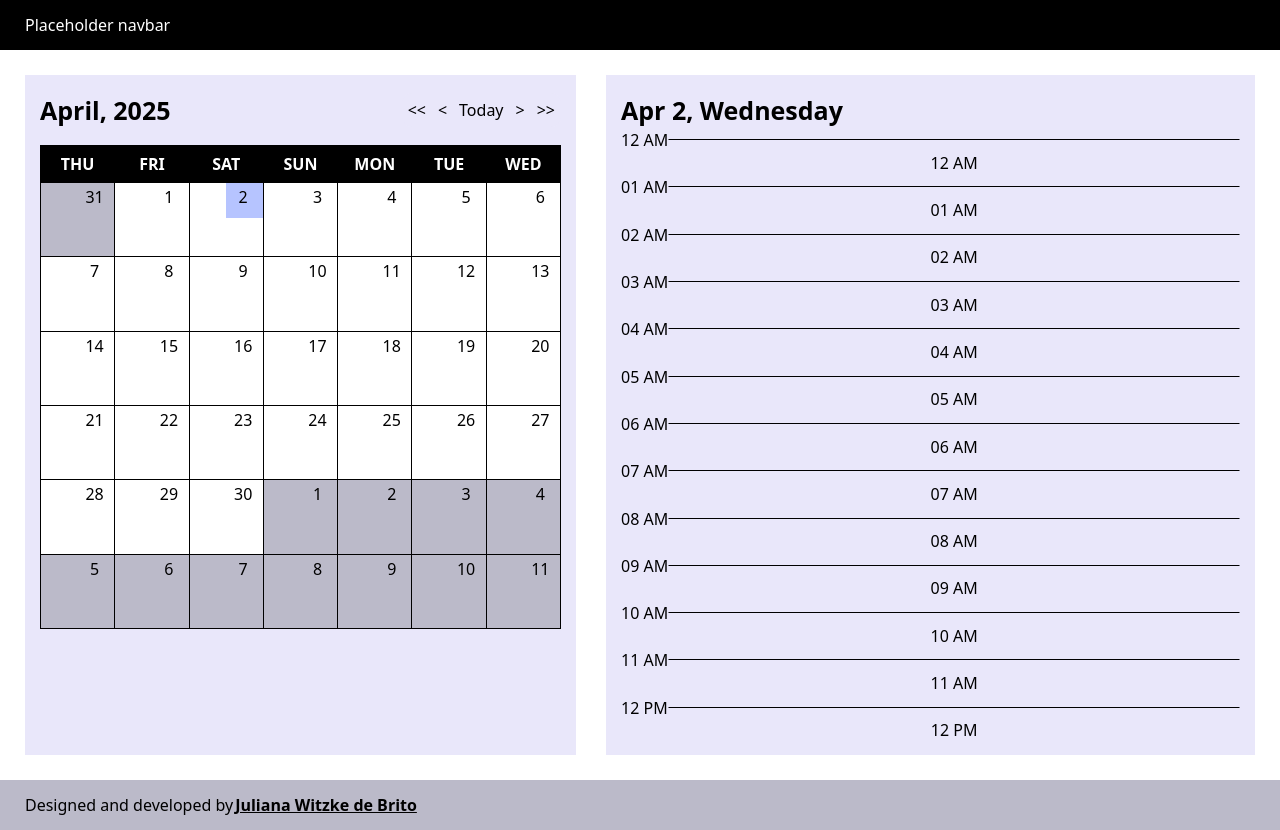
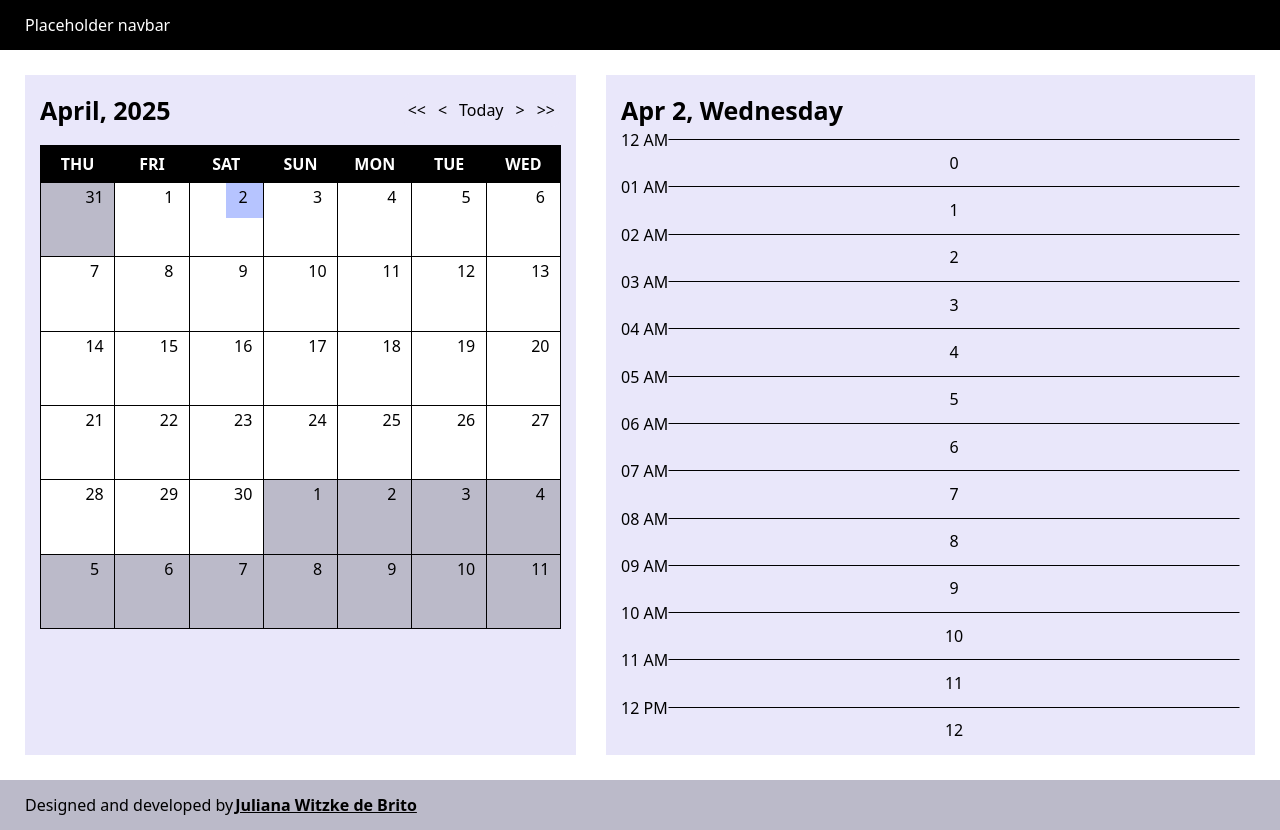
Before and after one commit to jubrito/planner-with-calendar, a React (Vite) app: page / in a window 1280 px wide. Built offline with nearby package versions, Linux system fonts and the light colour scheme.

Commit message:
remove hour label to avoid duplicates on tests

```diff
--- a/src/features/Planner/ClickableHoursOfTheDay/ClickableHoursOfTheDay.tsx
+++ b/src/features/Planner/ClickableHoursOfTheDay/ClickableHoursOfTheDay.tsx
@@ -181,7 +181,7 @@ export const ClickableHoursOfTheDay = ({
               key={buttonId}
               style={{ height: buttonHeight }}
             >
-              {hourOfTheDay}
+              {index}
             </button>
           </>
         );
```
